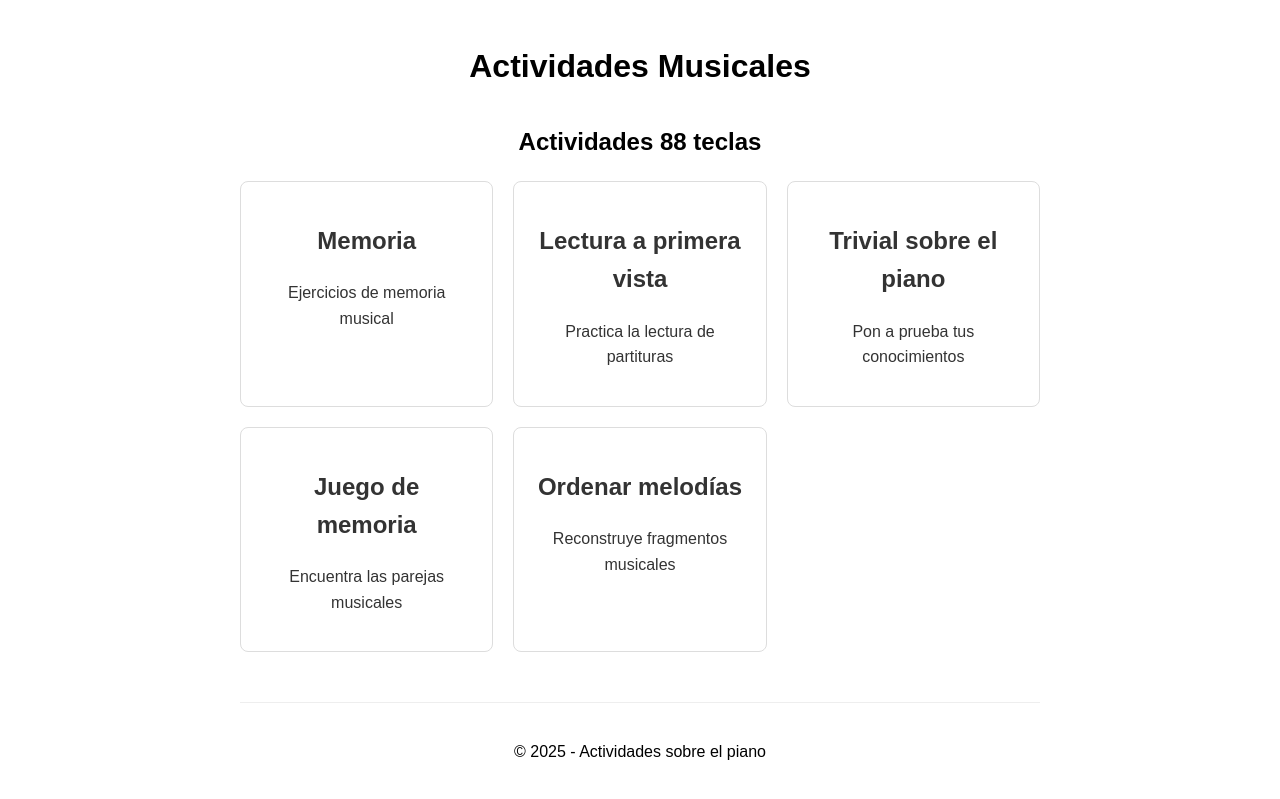
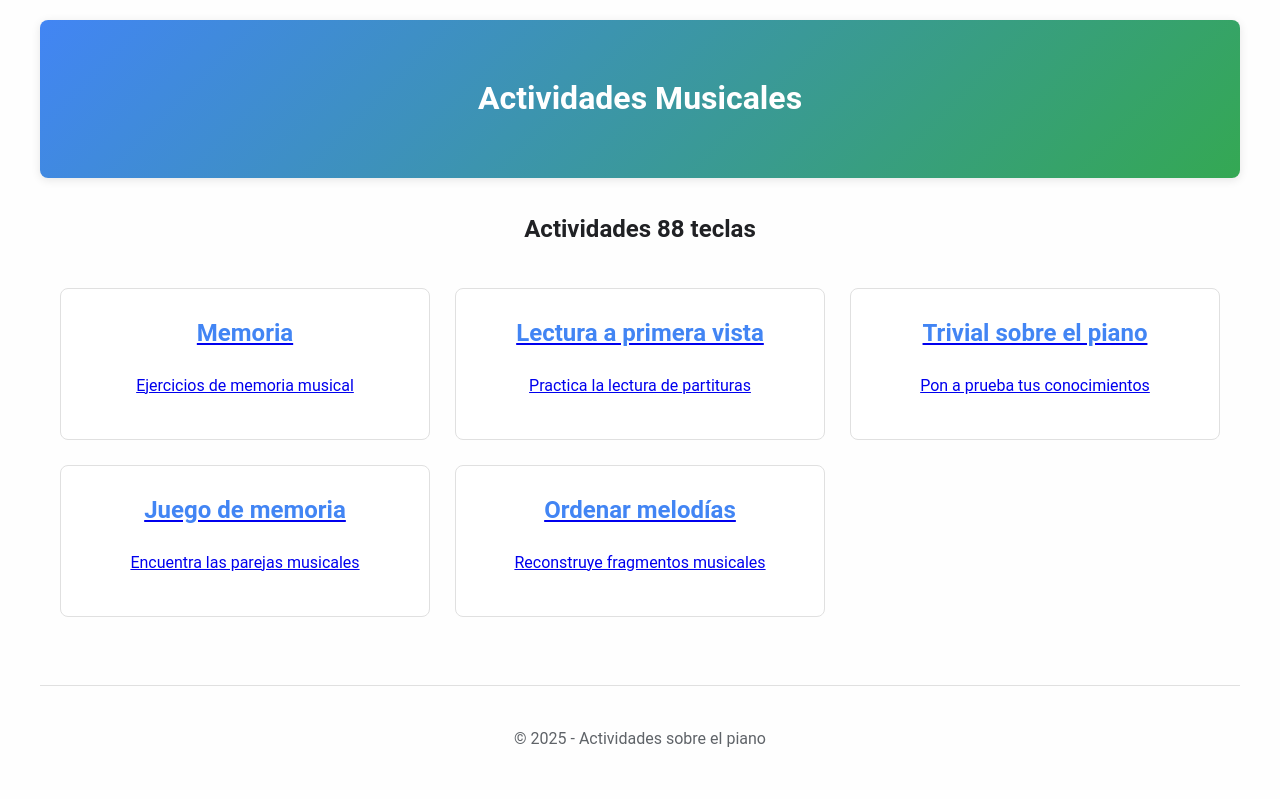
Before and after one commit to AlvaroBuitrago/88_teclas, a Jekyll site: the page built from index.md, in a window 1280 px wide. Shown: the top 799 px of the page. Built offline with Jekyll 4.4.1, drawn with Linux system fonts in a browser that asks for light colours.

Commit message:
Update style.css

```diff
--- a/assets/css/style.css
+++ b/assets/css/style.css
@@ -1,65 +1,61 @@
+:root {
+    --primary-color: #4285f4; /* Azul Google */
+    --secondary-color: #34a853; /* Verde */
+    --accent-color: #ea4335; /* Rojo */
+    --light-gray: #f8f9fa;
+    --text-color: #202124;
+}
+
 body {
-    font-family: Arial, sans-serif;
+    font-family: 'Roboto', sans-serif;
     line-height: 1.6;
-    margin: 0;
-    padding: 0;
-    max-width: 800px;
+    color: var(--text-color);
+    max-width: 1200px;
     margin: 0 auto;
     padding: 20px;
+    background-color: #fefefe;
 }
 
 header {
     text-align: center;
-    margin-bottom: 30px;
-}
-
-h1, h2 {
-    text-align: center;
+    padding: 2rem 0;
+    background: linear-gradient(135deg, var(--primary-color), var(--secondary-color));
+    color: white;
+    border-radius: 8px;
+    margin-bottom: 2rem;
+    box-shadow: 0 2px 10px rgba(0,0,0,0.1);
 }
 
 .activity-grid {
     display: grid;
-    grid-template-columns: repeat(auto-fill, minmax(250px, 1fr));
-    gap: 20px;
+    grid-template-columns: repeat(auto-fit, minmax(280px, 1fr));
+    gap: 25px;
+    padding: 20px;
 }
 
 .activity-card {
-    border: 1px solid #ddd;
+    background: white;
     border-radius: 8px;
-    padding: 20px;
+    padding: 25px;
     text-align: center;
-    text-decoration: none;
-    color: #333;
     transition: transform 0.3s, box-shadow 0.3s;
+    border: 1px solid #e0e0e0;
 }
 
 .activity-card:hover {
     transform: translateY(-5px);
-    box-shadow: 0 5px 15px rgba(0,0,0,0.1);
+    box-shadow: 0 10px 20px rgba(0,0,0,0.1);
+}
+
+.activity-card h2 {
+    color: var(--primary-color);
+    margin-top: 0;
 }
 
 footer {
     text-align: center;
-    margin-top: 50px;
-    padding-top: 20px;
-    border-top: 1px solid #eee;
+    margin-top: 3rem;
+    padding: 1.5rem;
+    border-top: 1px solid #e0e0e0;
+    color: #5f6368;
 }
-
-.back-button {
-    margin: 30px 0;
-    text-align: center;
-}
-
-.btn {
-    display: inline-block;
-    padding: 8px 16px;
-    background-color: #f0f0f0;
-    color: #333;
-    text-decoration: none;
-    border-radius: 4px;
-    transition: background-color 0.3s;
-}
-
-.btn:hover {
-    background-color: #e0e0e0;
-}
```
